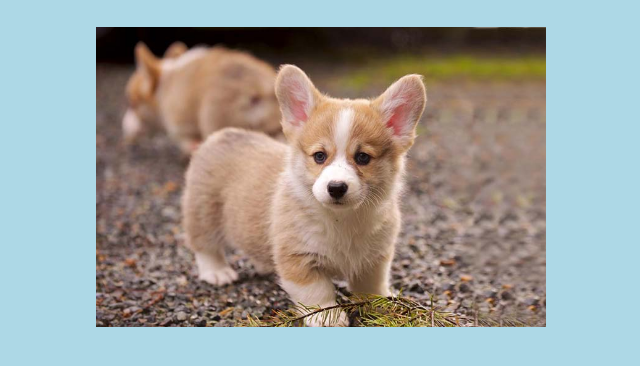
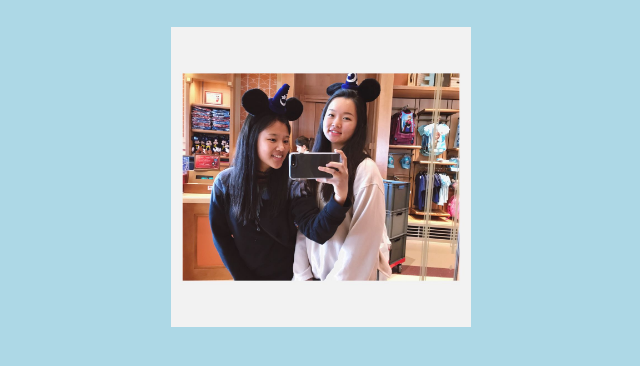
Before and after one commit to sherryhexr/sherryhexr.github.io, a plain HTML site: page index.html in a window 1280 px wide. Shown: the part 332-698 px from the top of the page, without its empty margins (319-959 px from the left). Drawn offline with Linux system fonts and the light colour scheme.

Commit message:
New Pictures

```diff
--- a/index.html
+++ b/index.html
@@ -17,6 +17,6 @@
     <p>This is my webpage</p>
     <p>I don't really know Haiku</p>
     <p>Thanks for your visit</p>
-<img src="images\Pembroke-Welsh-Corgi-MP.jpg"alt="corgi"height=300px>
+<img src="images\WechatIMG23.jpeg"height=300px>
 </body>
 </html>
```
